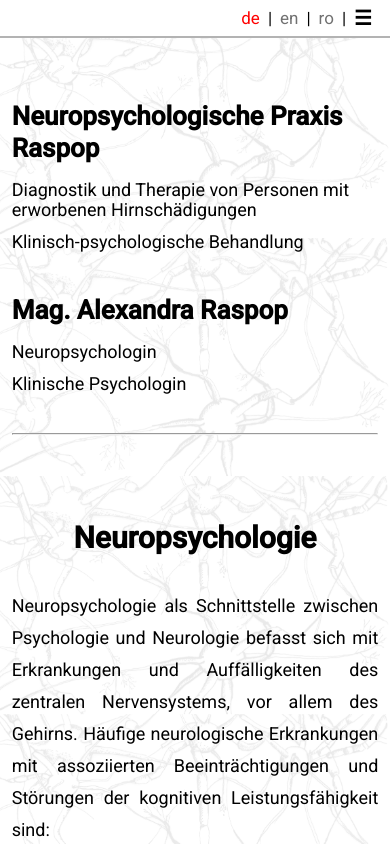
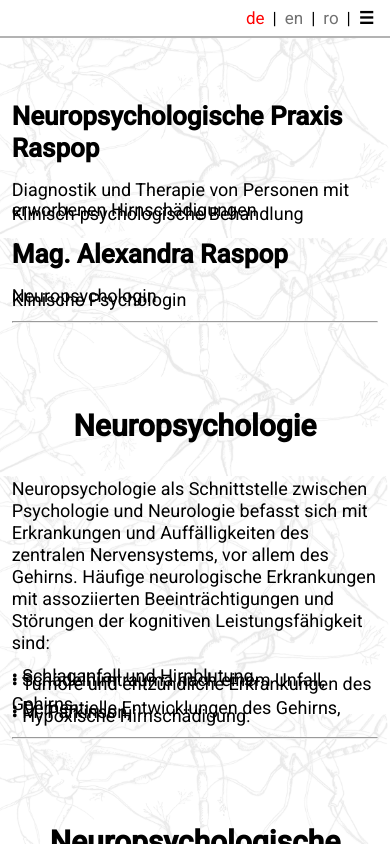
Before and after one commit to niculuka/alexandra, an Angular app: page / in a window 390 px wide. Shown: the top 844 px of the page. Built offline with nearby package versions, Linux system fonts and the light colour scheme.

Commit message:
commit 11

```diff
--- a/src/app/content/content.component.css
+++ b/src/app/content/content.component.css
@@ -44,6 +44,7 @@ img {
 
 .head p {
     font-size: 20px;
+    margin-bottom: -16px;
 }
 
 section {
@@ -63,6 +64,7 @@ section {
 
 .line {
     font-size: 22px;
+    margin-bottom: -16px;
 }
 
 hr {
@@ -118,9 +120,9 @@ hr {
     }
 
     .paragraph {
-        line-height: 32px;
+        line-height: 22px;
         font-size: 18px;
-        text-align: justify;
+        text-align: left;
     }
 
     .line {
--- a/src/app/content/content.component.html
+++ b/src/app/content/content.component.html
@@ -101,8 +101,8 @@
     <section id="section6">
         <h1 class="title"><strong>{{language.t6}}</strong></h1>
         <br>
-        <p class="paragraph">{{language.t6_h1}}</p>
-        <p class="paragraph">{{language.t6_h2}}</p>
+        <p class="line">{{language.t6_h1}}</p>
+        <p class="line">{{language.t6_h2}}</p>
     </section>
     <br>
     <hr>
@@ -112,9 +112,9 @@
     <section id="section7">
         <h1 class="title"><strong>{{language.t7}}</strong></h1>
         <br>
-        <p class="paragraph"><b>{{language.t7_h1}}</b>{{language.t7_h1_p1}}</p>
-        <p class="paragraph"><b>{{language.t7_h2}}</b>{{language.t7_h2_p1}}</p>
-        <p class="paragraph"><b>{{language.t7_h3}}</b>{{language.t7_h3_p1}}</p>
+        <p class="line"><b>{{language.t7_h1}}</b>{{language.t7_h1_p1}}</p>
+        <p class="line"><b>{{language.t7_h2}}</b>{{language.t7_h2_p1}}</p>
+        <p class="line"><b>{{language.t7_h3}}</b>{{language.t7_h3_p1}}</p>
     </section>
     <br>
     <hr>
--- a/src/app/navbar/navbar.component.css
+++ b/src/app/navbar/navbar.component.css
@@ -12,8 +12,7 @@
 
 .burger {
   display: none;
-  margin-right: 18px;
-  font-size: 20px;
+  margin-right: 16px;
 }
 
 input {
@@ -67,8 +66,8 @@ a {
   }
 
   .burger {
-    display: flex;
-    justify-content: flex-end;
+    display: block;
+    float: right;
   }
 
   .language ul {
```
